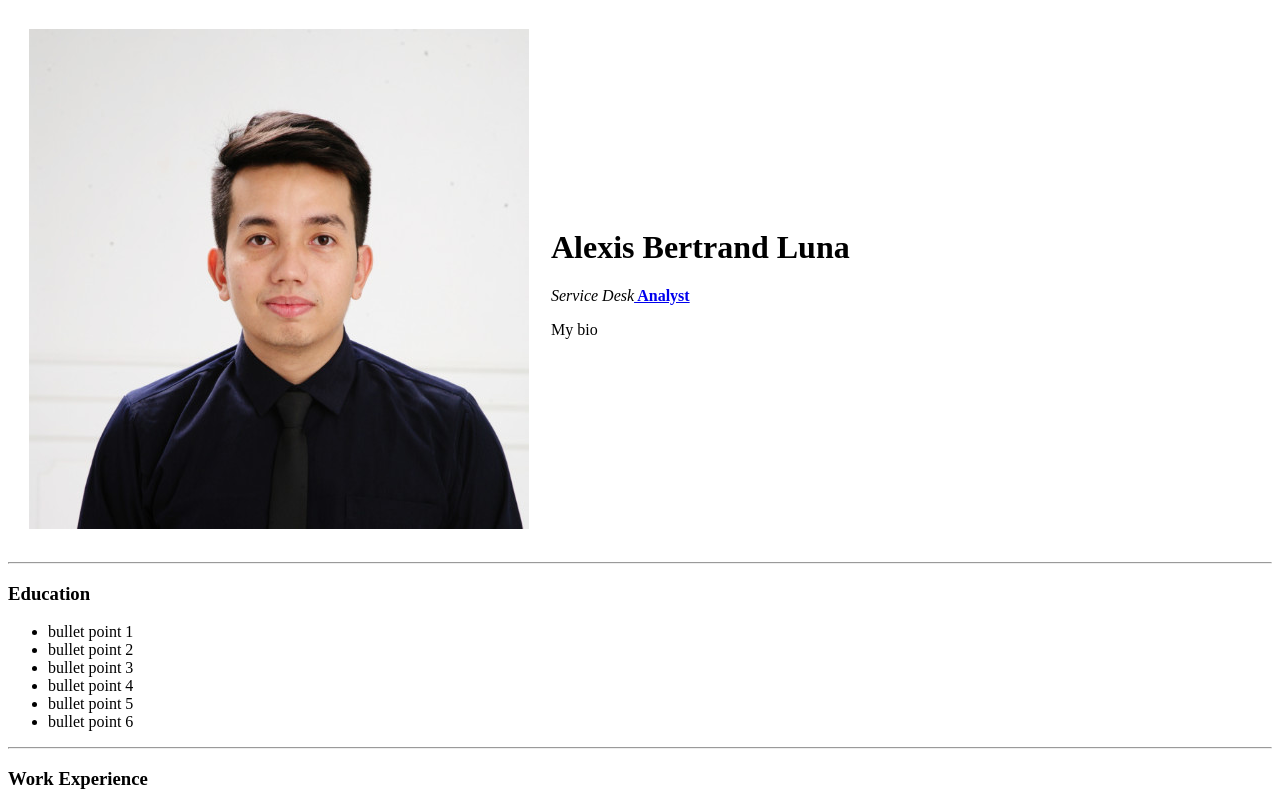
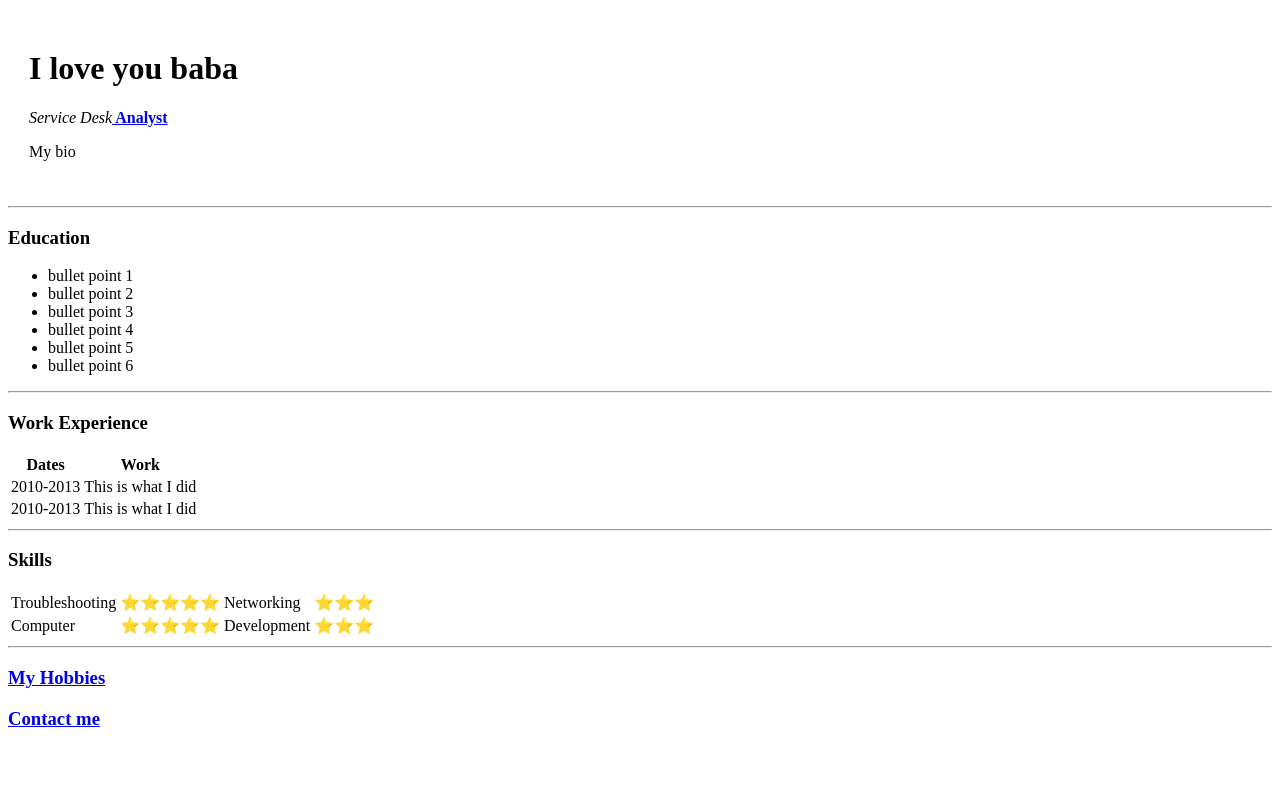
Before and after one commit to lexluns/cv, a plain HTML site: page index.html in a window 1280 px wide. Shown: the top 800 px of the page. Drawn offline with Linux system fonts and the light colour scheme.

Commit message:
Update index.html

```diff
--- a/index.html
+++ b/index.html
@@ -7,8 +7,8 @@
 <body>
     <table cellspacing = "20">
         <tr>
-           <td><img src="1.jpg" alt="Profile picture"></td>
-           <td> <h1>Alexis Bertrand Luna</h1>
+
+           <td> <h1>I love you baba</h1>
             <p><em>Service Desk</em><strong><a href="https://www.facebook.com/"> Analyst</a></strong></p>
             <p>My bio</p></td>
         </tr>
```
